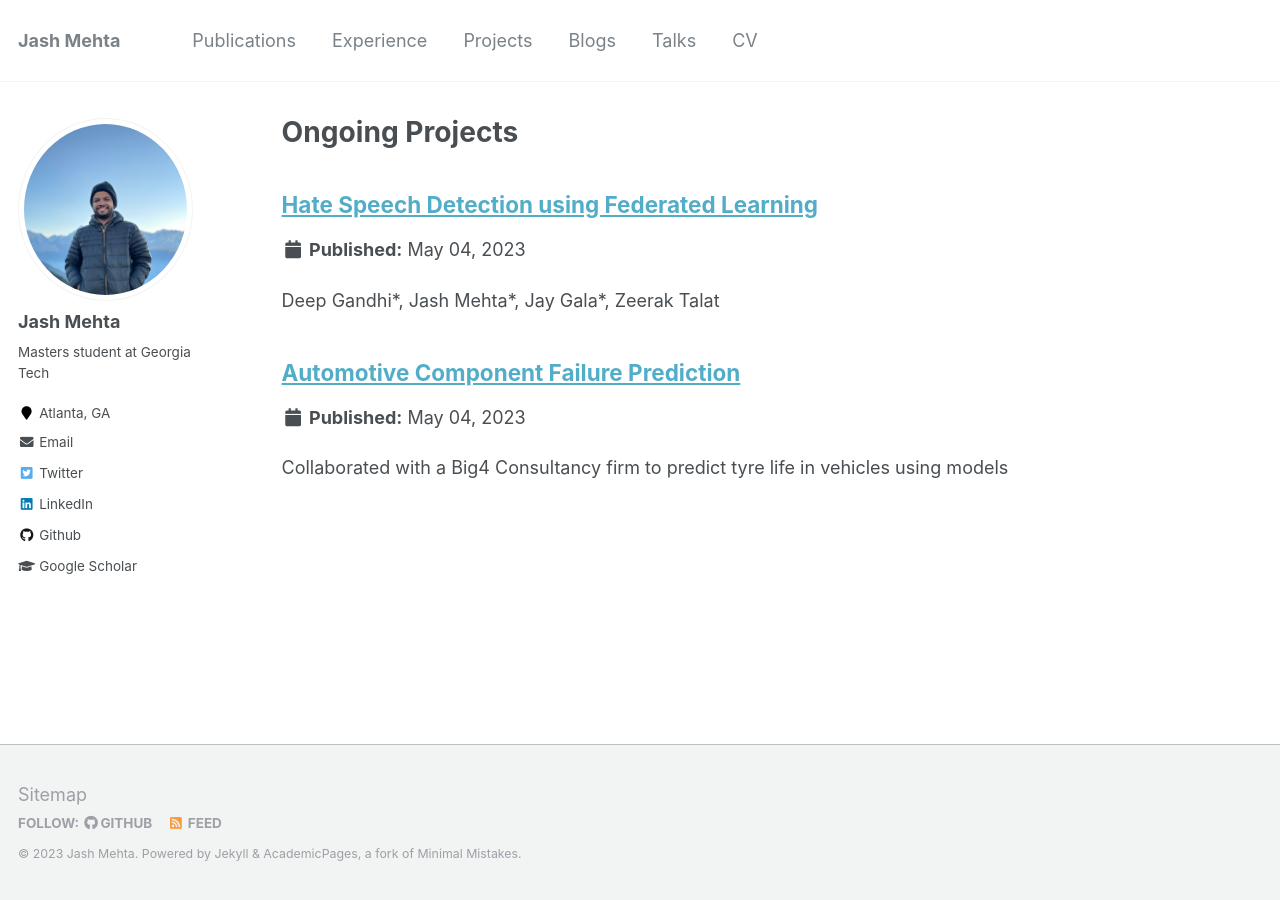
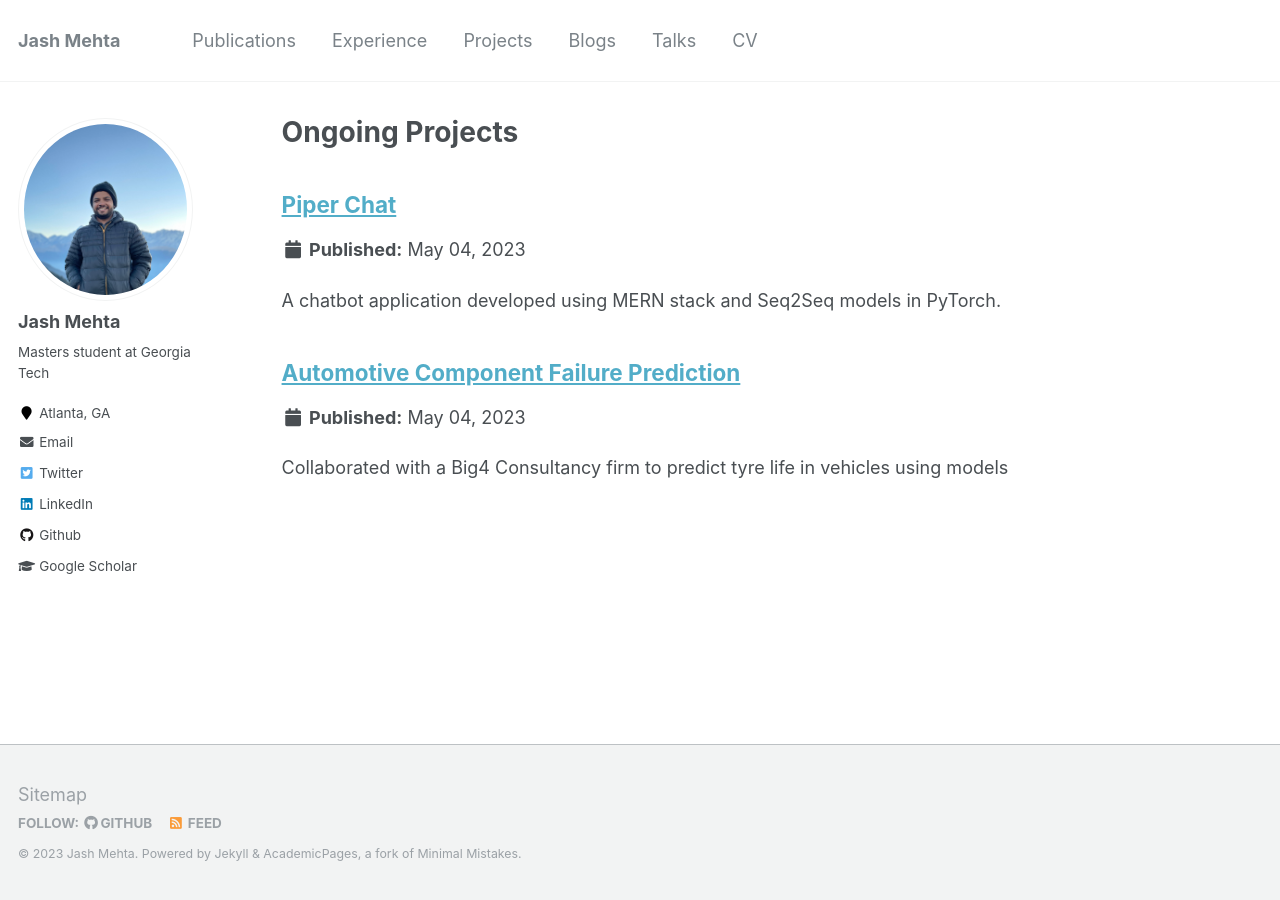
Before and after one commit to jashmehta3300/jashmehta3300.github.io, a Jekyll site: the page built from _pages/projects.html, in a window 1280 px wide. Built offline with Jekyll 4.4.1, drawn with Linux system fonts in a browser that asks for light colours.

Commit message:
minor changes

```diff
--- a/_portfolio/project-1.md
+++ b/_portfolio/project-1.md
@@ -1,5 +1,5 @@
 ---
-title: "Hate Speech Detection using Federated Learning"
-excerpt: "Deep Gandhi&#42;, Jash Mehta&#42;, Jay Gala&#42;, Zeerak Talat<br/>"
+title: "Piper Chat"
+excerpt: "A chatbot application developed using MERN stack and Seq2Seq models in PyTorch."
 collection: portfolio
 ---
```
